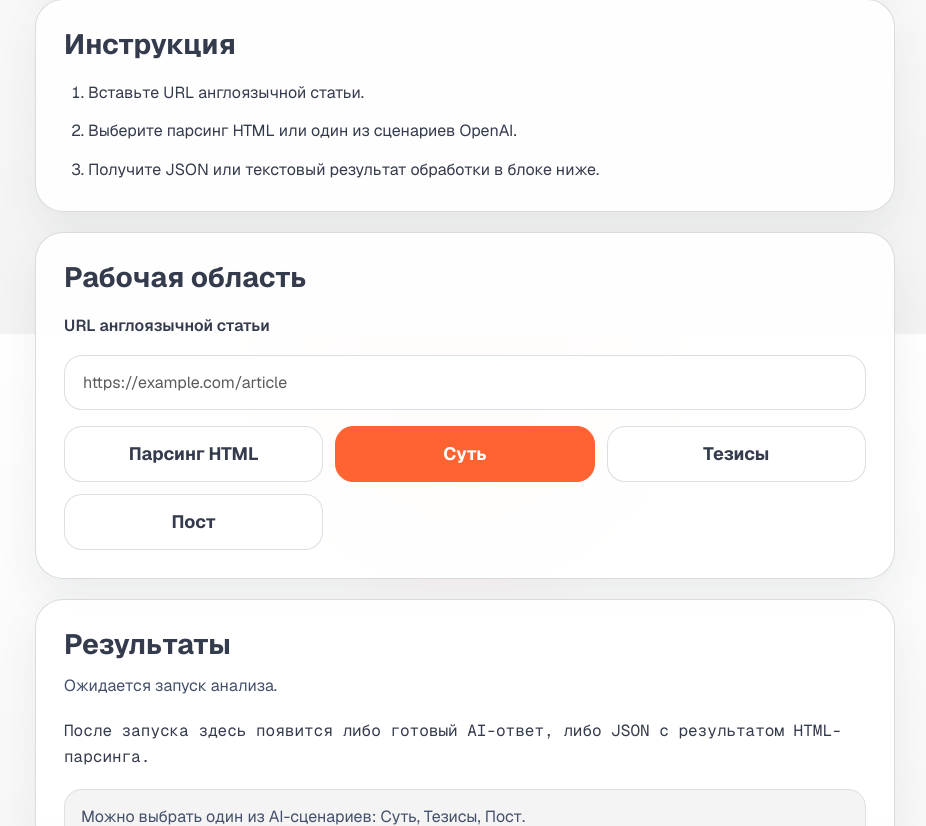
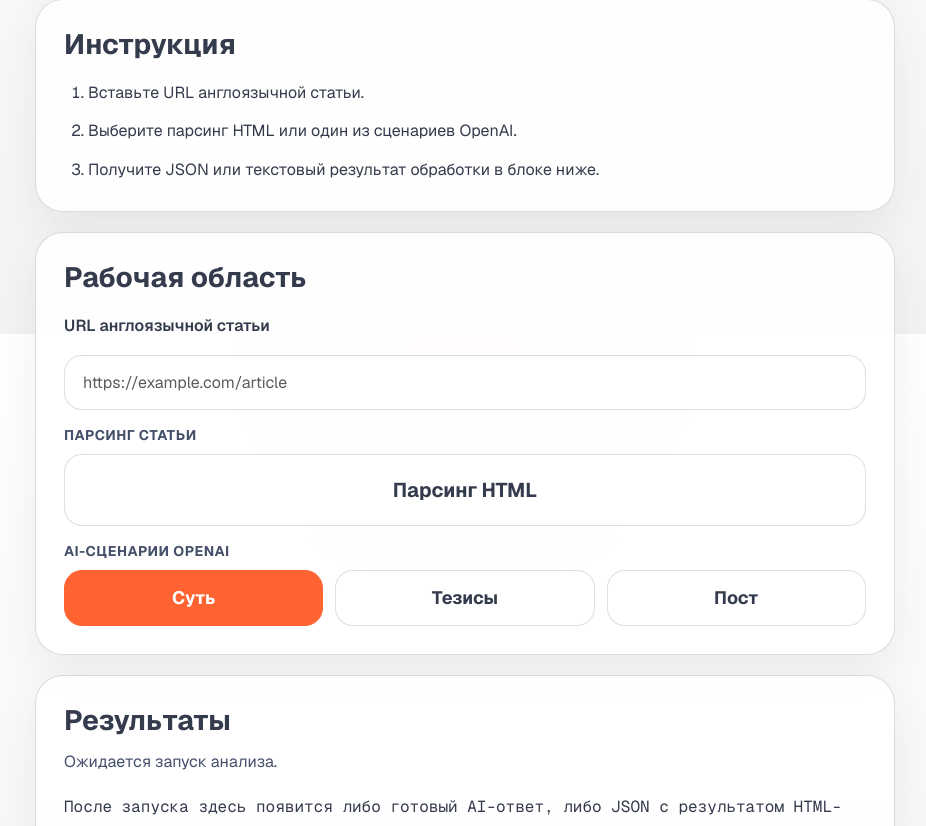
Before and after one commit to ARB774/referent, a Next.js app: page / in a window 1280 px wide. Shown: the part 466-1292 px from the top of the page, without its empty margins (175-1101 px from the left). Built offline with nearby package versions, Linux system fonts and the light colour scheme.

Commit message:
style: separate HTML parsing action from OpenAI buttons

```diff
--- a/src/app/globals.scss
+++ b/src/app/globals.scss
@@ -125,6 +125,20 @@ input {
   gap: 16px;
 }
 
+.app-actionGroup {
+  display: flex;
+  flex-direction: column;
+  gap: 10px;
+}
+
+.app-actionLabel {
+  font-size: var(--small-size);
+  font-weight: 700;
+  letter-spacing: 0.04em;
+  text-transform: uppercase;
+  color: var(--dark-light-color);
+}
+
 .app-label {
   font-weight: 600;
   color: var(--dark-color);
@@ -197,6 +211,11 @@ input {
 .app-button:disabled {
   cursor: not-allowed;
   opacity: 0.7;
+}
+
+.app-button--feature {
+  min-height: 72px;
+  font-size: 20px;
 }
 
 .app-error {
--- a/src/app/page.tsx
+++ b/src/app/page.tsx
@@ -12,12 +12,6 @@ const actions: {
   label: string;
   description: string;
 }[] = [
-  {
-    key: "parse",
-    label: "Парсинг HTML",
-    description:
-      "Найти дату, заголовок статьи и основной контент страницы и вернуть JSON.",
-  },
   {
     key: "summary",
     label: "Суть",
@@ -34,6 +28,13 @@ const actions: {
     description: "Подготовить короткий пост для Telegram по содержанию статьи.",
   },
 ];
+
+const parseAction = {
+  key: "parse" as const,
+  label: "Парсинг HTML",
+  description:
+    "Найти дату, заголовок статьи и основной контент страницы и вернуть JSON.",
+};
 
 export default function Home() {
   const [url, setUrl] = useState("");
@@ -232,6 +233,23 @@ export default function Home() {
               placeholder="https://example.com/article"
               className="app-input"
             />
+            <div className="app-actionGroup">
+              <p className="app-actionLabel">Парсинг статьи</p>
+              <button
+                type="button"
+                title={parseAction.description}
+                onClick={() => runAnalysis(parseAction.key)}
+                disabled={isLoading}
+                className={`app-button app-button--feature ${
+                  selectedAction === parseAction.key ? "app-button--active" : ""
+                }`}
+              >
+                {parseAction.label}
+              </button>
+            </div>
+
+            <div className="app-actionGroup">
+              <p className="app-actionLabel">AI-сценарии OpenAI</p>
             <div className="app-actions">
               {actions.map((action) => {
                 const isActive = action.key === selectedAction;
@@ -249,6 +267,7 @@ export default function Home() {
                   </button>
                 );
               })}
+            </div>
             </div>
 
             {error ? <div className="app-error">{error}</div> : null}
```
